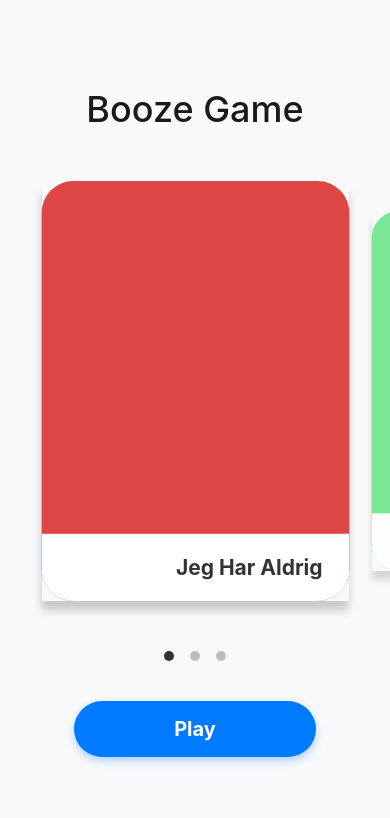
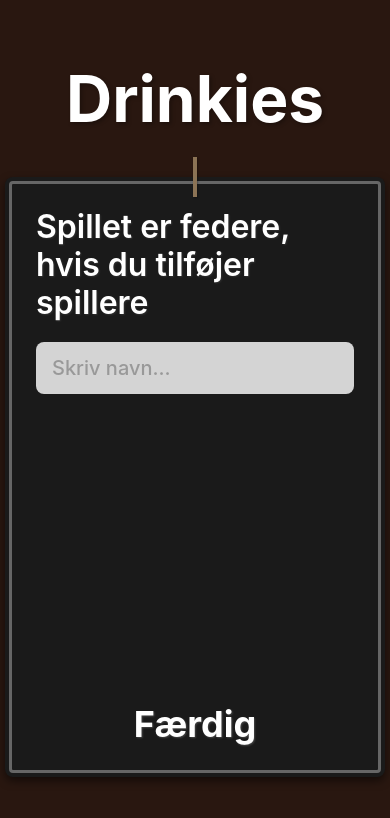
Before and after one commit to njgroenbech/booze_game, a React Native app: screen /AddPlayer in a window 390 px wide. Shown: the top 818 px of the page. Built offline with nearby package versions, Linux system fonts and the light colour scheme.

Commit message:
basic navigation added

```diff
--- a/App.js
+++ b/App.js
@@ -8,6 +8,9 @@ import {
   Dimensions,
   StatusBar
 } from 'react-native';
+import { NavigationContainer } from '@react-navigation/native';
+import { createNativeStackNavigator } from '@react-navigation/native-stack';
+import DrinkiesPlayerList from './components/AddPlayer';
 
 const { width } = Dimensions.get('window');
 
@@ -16,11 +19,10 @@ const SPACING = 16;
 const FULL_SIZE = CARD_WIDTH + SPACING;
 const SIDE_SPACING = (width - CARD_WIDTH) / 2;
 
-const App = () => {
+const Stack = createNativeStackNavigator();
+
+const HomeScreen = ({ navigation }) => {
   const [activeIndex, setActiveIndex] = useState(0);
-
-  const [players, setPlayers] = useState([]);
-
   const scrollX = useRef(new Animated.Value(0)).current;
 
   const games = [
@@ -116,11 +118,32 @@ const App = () => {
         })}
       </View>
 
-      <TouchableOpacity style={styles.button} activeOpacity={0.8}>
+      <TouchableOpacity style={styles.button} activeOpacity={0.8} onPress={() => navigation.navigate('AddPlayer')}>
         <Text style={styles.buttonText}>Play</Text>
       </TouchableOpacity>
 
     </View>
+  );
+};
+
+const App = () => {
+  const [players, setPlayers] = useState([]);
+
+  return (
+    <NavigationContainer>
+      <Stack.Navigator screenOptions={{ headerShown: false }}>
+        <Stack.Screen name="Home" component={HomeScreen} />
+        <Stack.Screen name="AddPlayer">
+          {(props) => (
+            <DrinkiesPlayerList
+              {...props}
+              players={players}
+              setPlayers={setPlayers}
+            />
+          )}
+        </Stack.Screen>
+      </Stack.Navigator>
+    </NavigationContainer>
   );
 };
 
--- a/components/AddPlayer.js
+++ b/components/AddPlayer.js
@@ -9,7 +9,7 @@ import {
   ImageBackground,
 } from 'react-native';
 
-export default function DrinkiesPlayerList({ players, setPlayers, onBack }) {
+export default function DrinkiesPlayerList({ players, setPlayers, navigation }) {
   const [playerName, setPlayerName] = useState('');
 
   const addPlayer = () => {
@@ -69,7 +69,7 @@ export default function DrinkiesPlayerList({ players, setPlayers, onBack }) {
           </ScrollView>
 
           {/* Ready button */}
-          <TouchableOpacity onPress={onBack}>
+          <TouchableOpacity onPress={() => navigation.goBack()}>
             <Text style={styles.readyButton}>Færdig</Text>
           </TouchableOpacity>
         </View>
--- a/package.json
+++ b/package.json
@@ -20,12 +20,12 @@
   "homepage": "https://github.com/njgroenbech/booze_game#readme",
   "dependencies": {
     "@react-navigation/native": "^7.1.28",
-    "@react-navigation/native-stack": "^7.12.0",
+    "@react-navigation/native-stack": "^7.13.0",
     "expo": "^54.0.33",
     "expo-status-bar": "~3.0.9",
     "react": "19.1.0",
     "react-native": "0.81.5",
-    "react-native-safe-area-context": "^5.6.2",
-    "react-native-screens": "^4.23.0"
+    "react-native-safe-area-context": "~5.6.0",
+    "react-native-screens": "~4.16.0"
   }
 }
```
Also changed, not shown: 2 other files (tests, documents, lock files or other folders).
